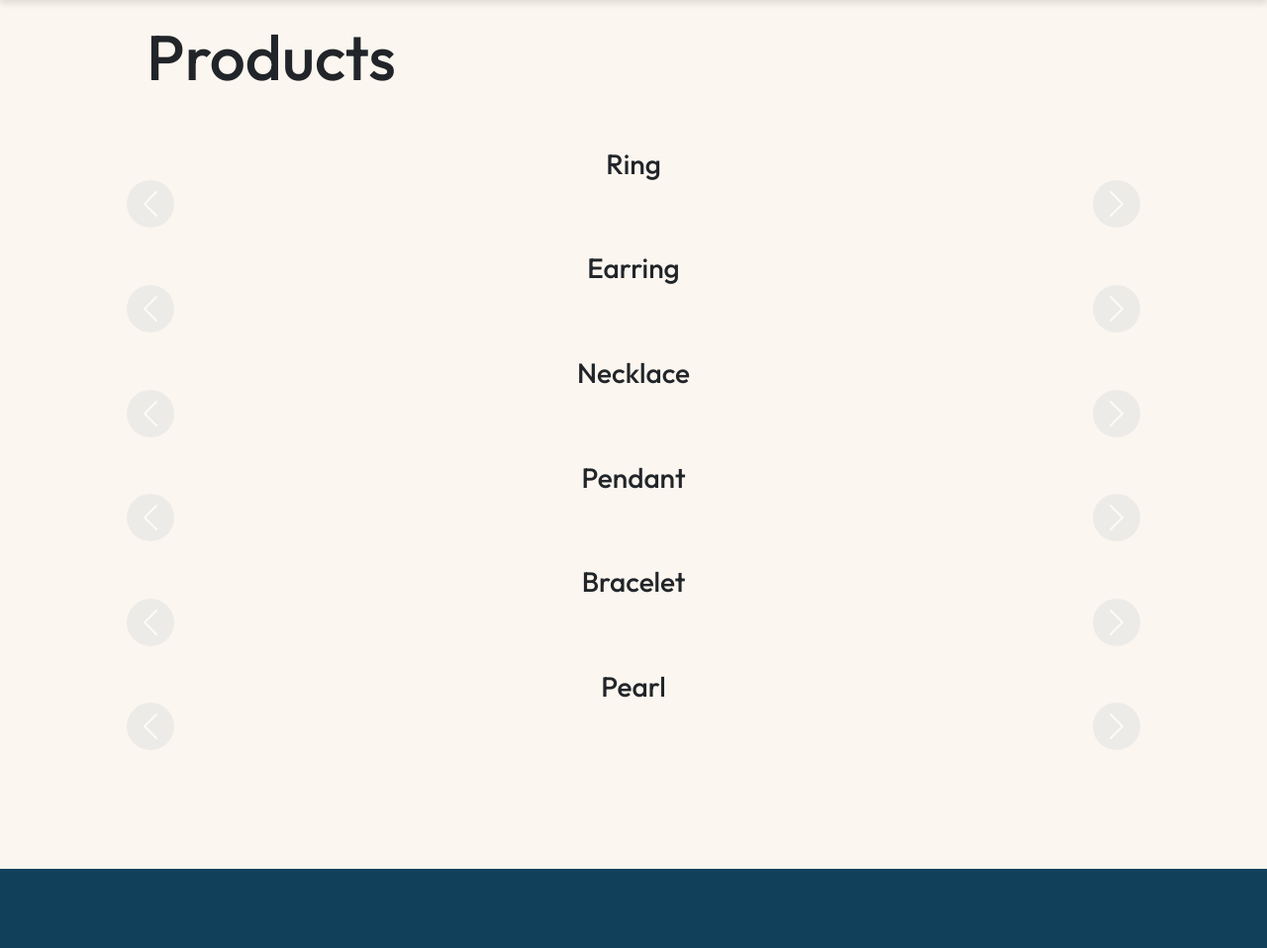
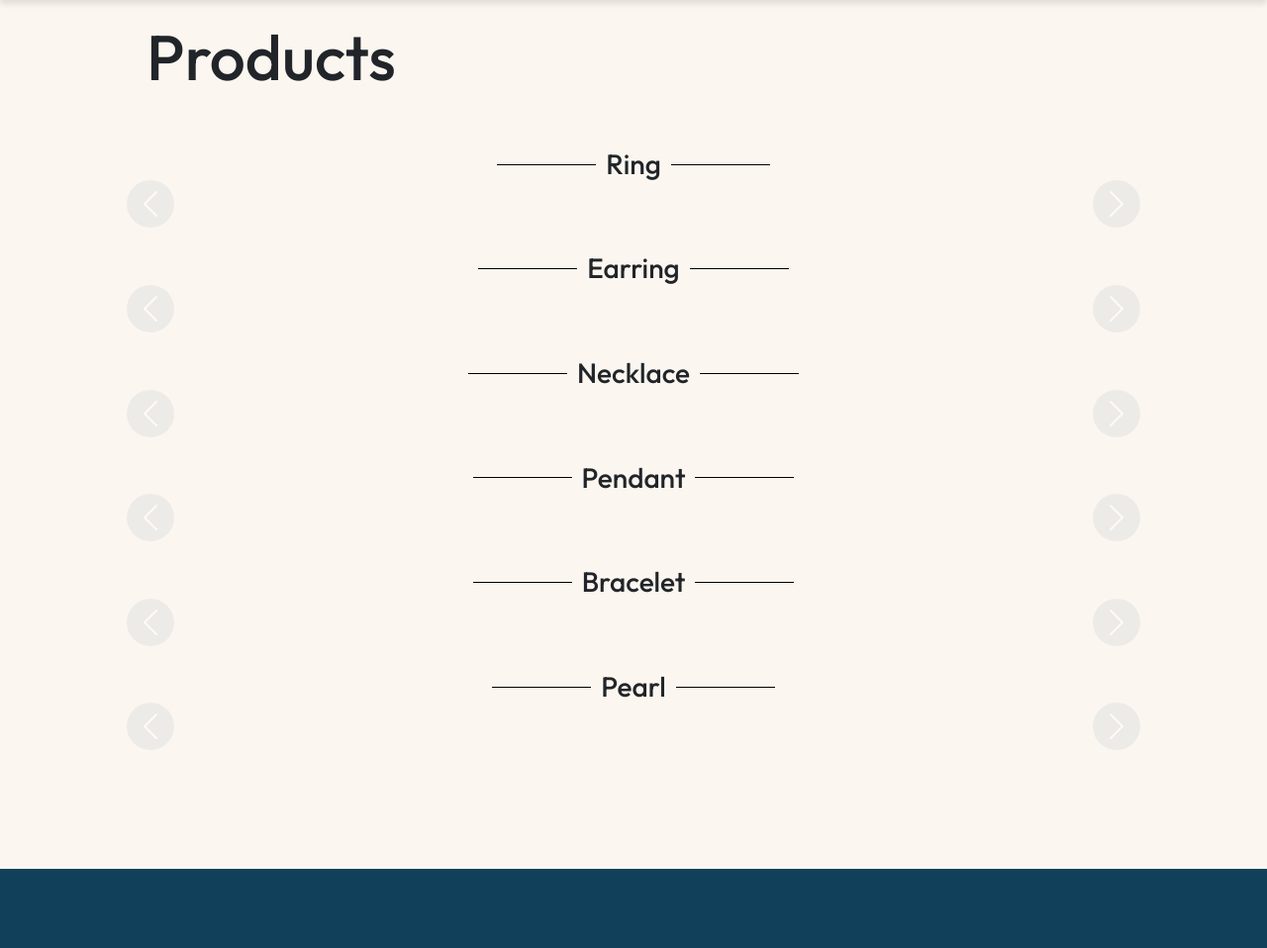
Before and after one commit to RobinDoughnut/pearl-oasis, a PHP site: page /php/products.php in a window 1280 px wide. Shown: the part 80-1038 px from the top of the page at 99% size. Run offline with PHP 8.4, Linux system fonts and the light colour scheme; data that the repository does not hold is empty; some libraries are stand-ins or nearby versions.

Commit message:
Final v1

```diff
--- a/css/about.css
+++ b/css/about.css
@@ -336,8 +336,8 @@
                 }
 
                 .logo-main2 {
-                    height: 80%;
-                    width: 100%;
+                    height: 100%;
+
                     content: url("../img/Pearl Oasis logo.png");
                 }
             }
@@ -382,7 +382,7 @@
                     background-color: black;
 
                     .hamburger {
-                        padding: 0 0;
+                        padding: .5rem;
                         height: 100%;
                         width: 100%;
                         object-fit: cover;
--- a/css/products.css
+++ b/css/products.css
@@ -22,11 +22,30 @@
     font-size: 64px;
 }
 
-h3 {
+h3{
+    text-align: center;
 
+    position: relative; /* Enables positioning for pseudo-elements */
+    display: inline-block;
+}
+h3::before,
+h3::after {
     text-align: center;
+    content: ""; /* Creates a decorative element */
+    position: absolute;
+    top: 50%; /* Align with the middle of the title */
+    width: 100px; /* Length of the line */
+    height: 1px; /* Thickness of the line */
+    background-color: #000; /* Line color */
 }
 
+h3::before {
+    left: -110px; /* Position to the left */
+}
+
+h3::after {
+    right: -110px; /* Position to the right */
+}
 a {
     color: rgb(0, 0, 0);
     text-decoration: none;
@@ -374,10 +393,14 @@
                 }
 
                 .logo-main2 {
-                    height: 80%;
-                    width: 100%;
+                    height: 100%;
+
                     content: url("../img/Pearl Oasis logo.png");
                 }
+
+
+
+
             }
 
             .navbar {
@@ -420,10 +443,12 @@
                     background-color: black;
 
                     .hamburger {
-                        padding: 0 0;
-                        height: 100%;
-                        width: 100%;
-                        object-fit: cover;
+
+                            padding: .5rem;
+                                height: 100%;
+                                width: 100%;
+                                object-fit: cover;
+
                     }
 
                 }
@@ -471,5 +496,9 @@
         box-shadow: 2px 6px 8px 0 rgba(22, 22, 26, 0.18);
         border: none;
     }
+    .carousel-control-next, .carousel-control-prev{
+        display: none;
+    }
+
 
 }
--- a/php/products.php
+++ b/php/products.php
@@ -67,7 +67,10 @@
                 ?>
 
                 <div style="margin-top: 32px;">
-                    <h3><?php echo ucwords($category[$index]); ?></h3>
+                    <div style="display:flex; justify-content:center;">
+                        <h3><?php echo ucwords($category[$index]); ?></h3>
+
+                    </div>
                     <div id="carouselExampleControls-<?php echo $j; ?>" class="carousel slide" data-bs-ride="carousel">
 
                         <div class="carousel-inner" id="carousel<?php echo $j; ?>">
```
Also changed, not shown: css/style.css (+5 -2 lines).
